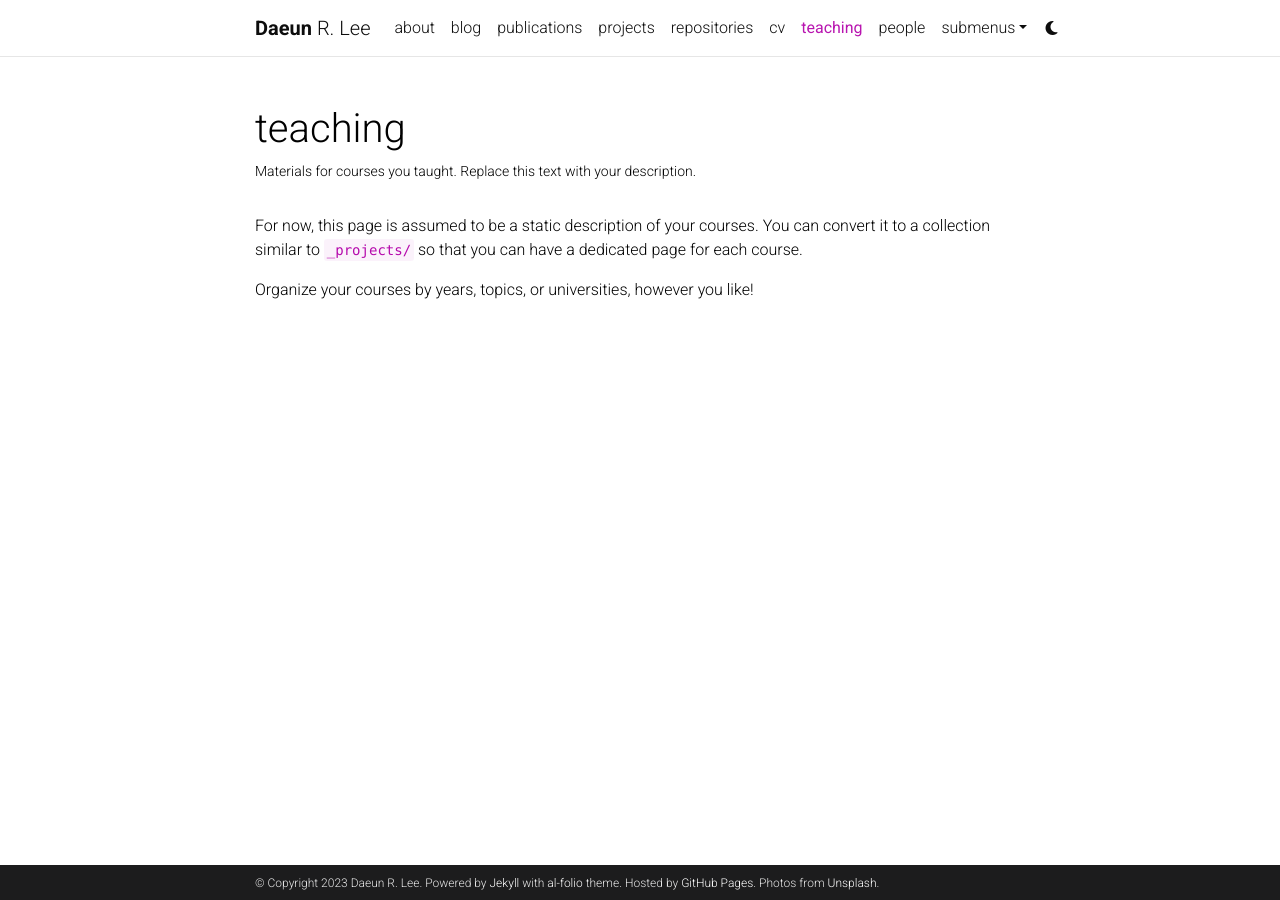
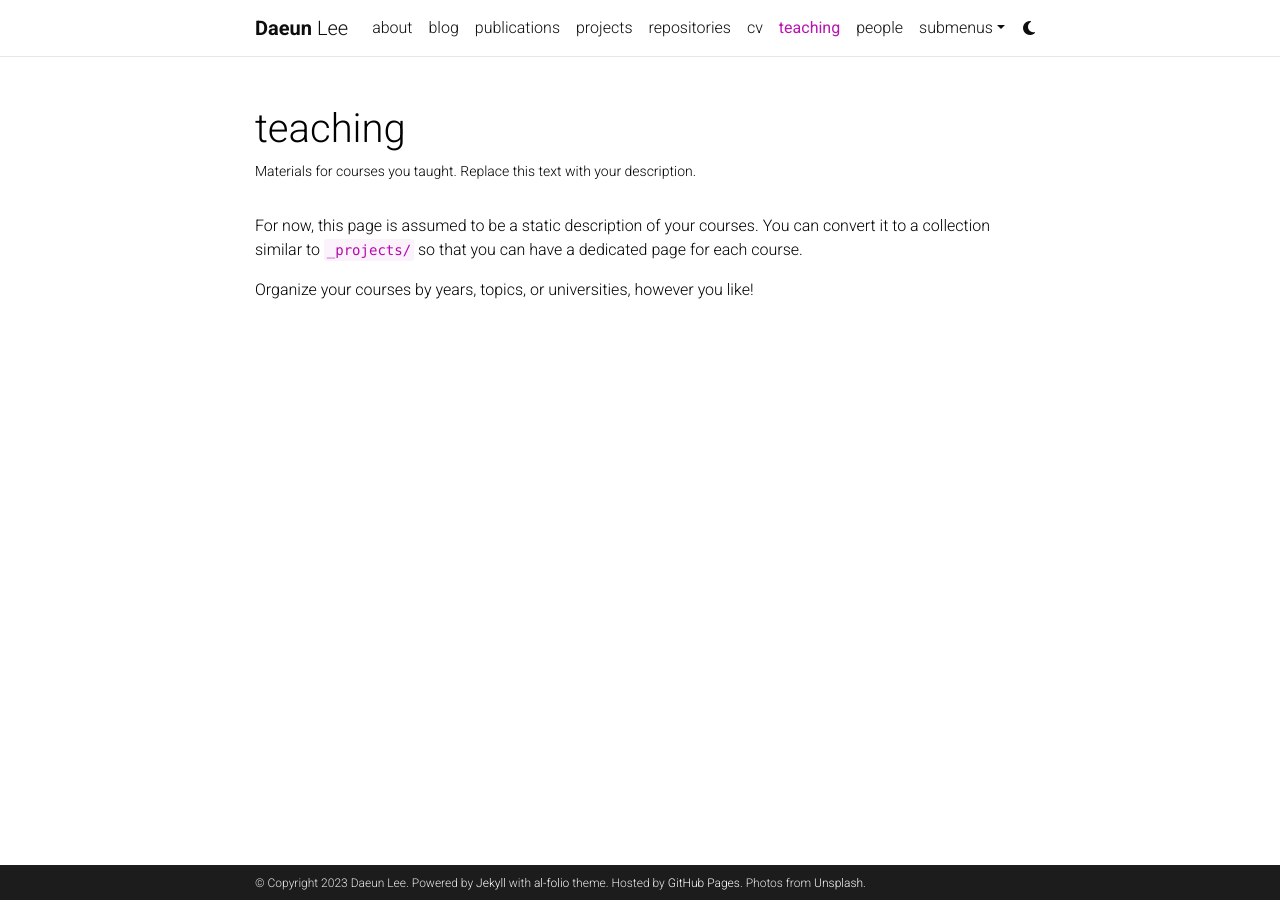
Before and after one commit to da-eun-lee/da-eun-lee.github.io, a Jekyll site: the page built from _pages/teaching.md, in a window 1280 px wide. Built offline with Jekyll 4.4.1, drawn with Linux system fonts in a browser that asks for light colours; comment, search, counter and statistics services are not loaded; a style sheet for code colours, icons or effects is not loaded.

```diff
--- a/_config.yml
+++ b/_config.yml
@@ -4,7 +4,7 @@
 
 title: blank # the website title (if blank, full name will be used instead)
 first_name: Daeun
-middle_name: R.
+middle_name:
 last_name: Lee
 email: daeunlee@umich.edu
 description: > # the ">" symbol means to ignore newlines until "footer_text:"
@@ -19,7 +19,7 @@ lang: en # the language of your site (for example: en, fr, cn, ru, etc.)
 icon: ⚛️  # the emoji used as the favicon (alternatively, provide image name in /assets/img/)
 
 url: https://da-eun-lee.github.io # the base hostname & protocol for your site
-baseurl: /da-eun-lee/ # the subpath of your site, e.g. /blog/. Leave blank for root
+baseurl: # the subpath of your site, e.g. /blog/. Leave blank for root
 last_updated: false # set to true if you want to display last updated in the footer
 impressum_path:  # set to path to include impressum link in the footer, use the same path as permalink in a page, helps to conform with EU GDPR
 
```
